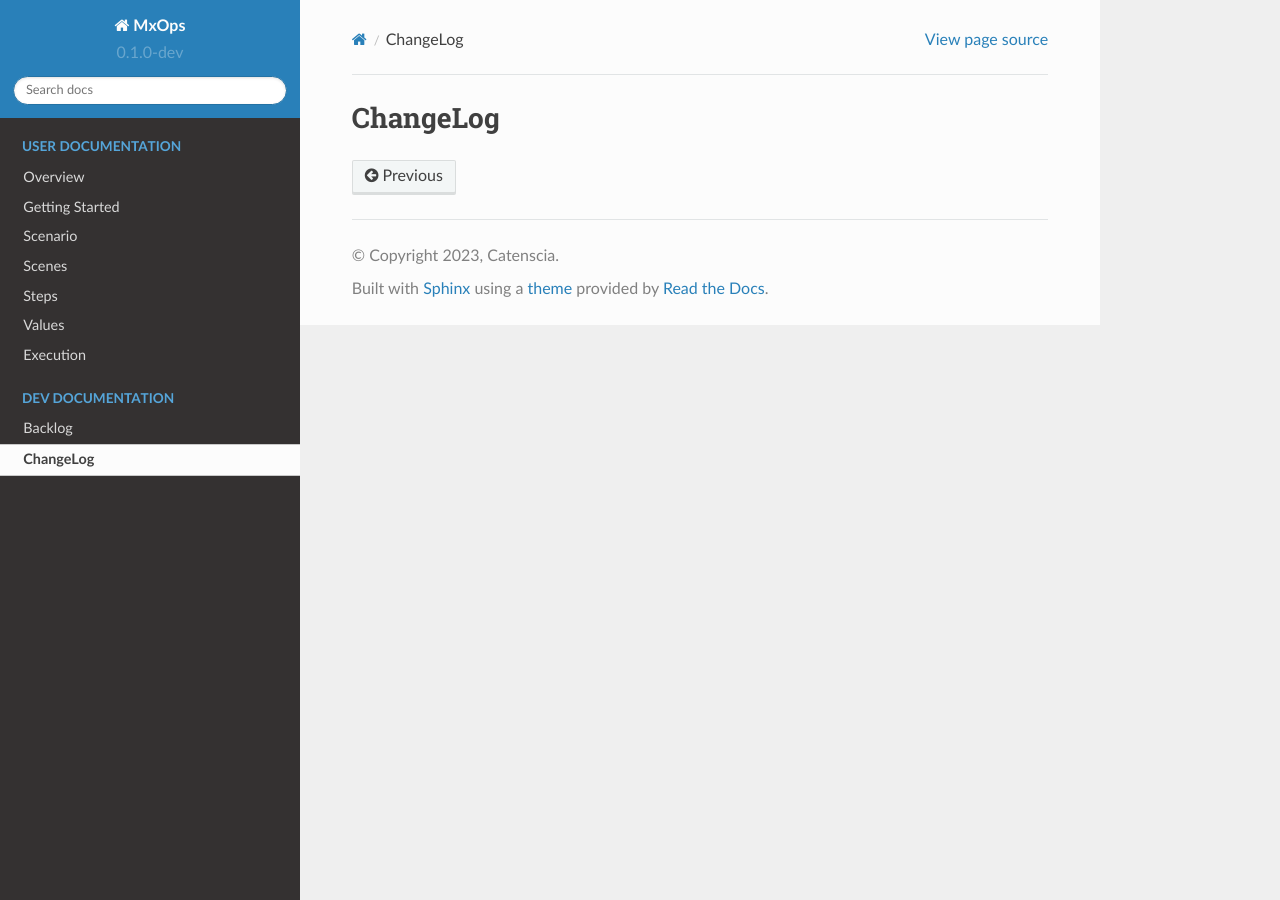
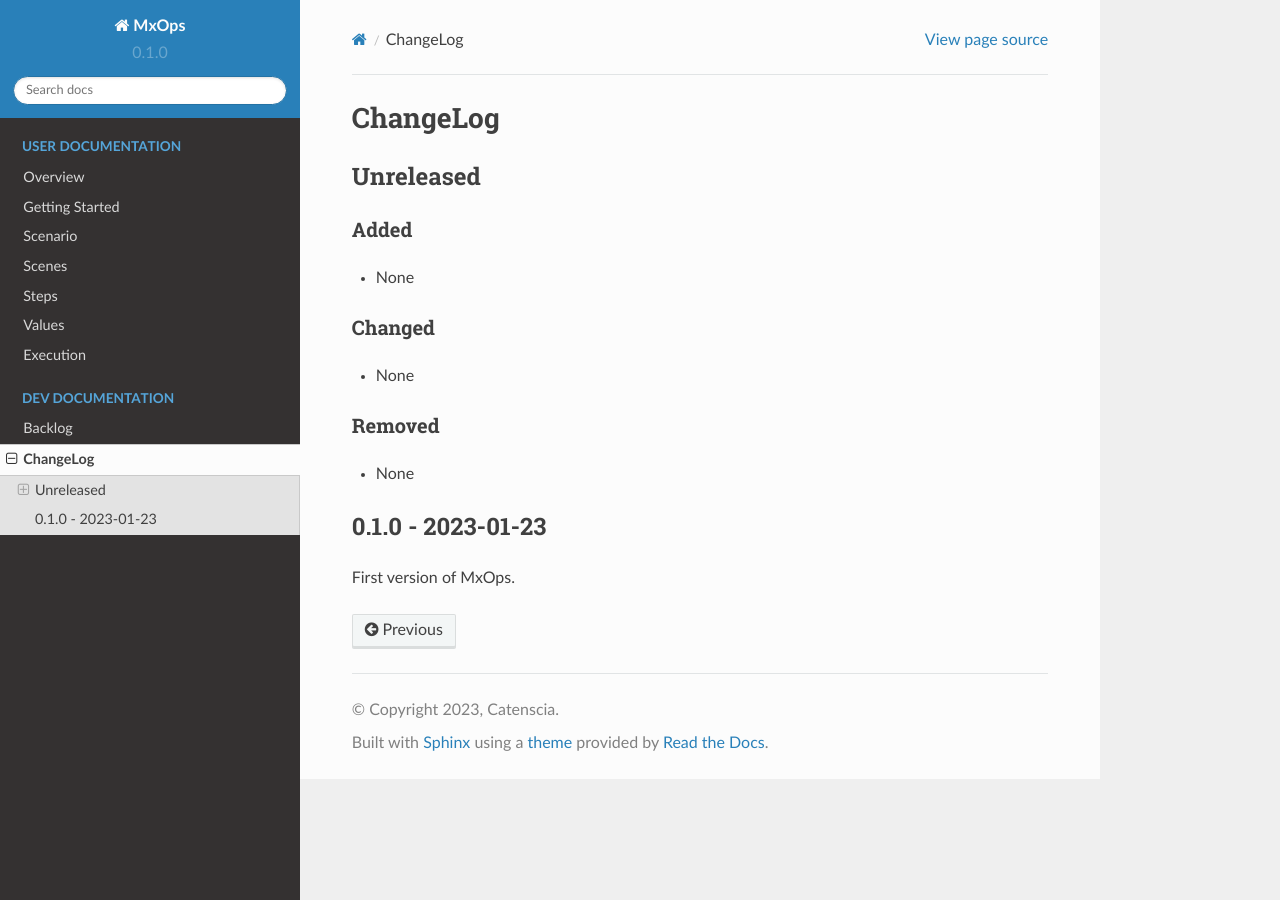
Before and after one commit to Catenscia/MxOps, a Sphinx documentation site: the page built from docs/source/dev_documentation/changelog.md, in a window 1280 px wide. Built offline with Sphinx 7.4.7 and the Read the Docs theme 2.0.0, drawn with Linux system fonts in a browser that asks for light colours.

Commit message:
bump version and changelog

```diff
--- a/docs/source/dev_documentation/changelog.md
+++ b/docs/source/dev_documentation/changelog.md
@@ -1 +1,19 @@
 # ChangeLog
+
+## Unreleased
+
+### Added
+
+- None
+
+### Changed
+
+- None
+
+### Removed
+
+- None
+
+## 0.1.0 - 2023-01-23
+
+First version of MxOps.
--- a/pyproject.toml
+++ b/pyproject.toml
@@ -5,7 +5,7 @@ build-backend = "setuptools.build_meta"
 
 [project]
 name = "mxops"
-version = "0.1.0-dev"
+version = "0.1.0"
 authors = [
   { name="Etienne Wallet", email="etienne.wallet@catenscia.com" },
 ]
```
